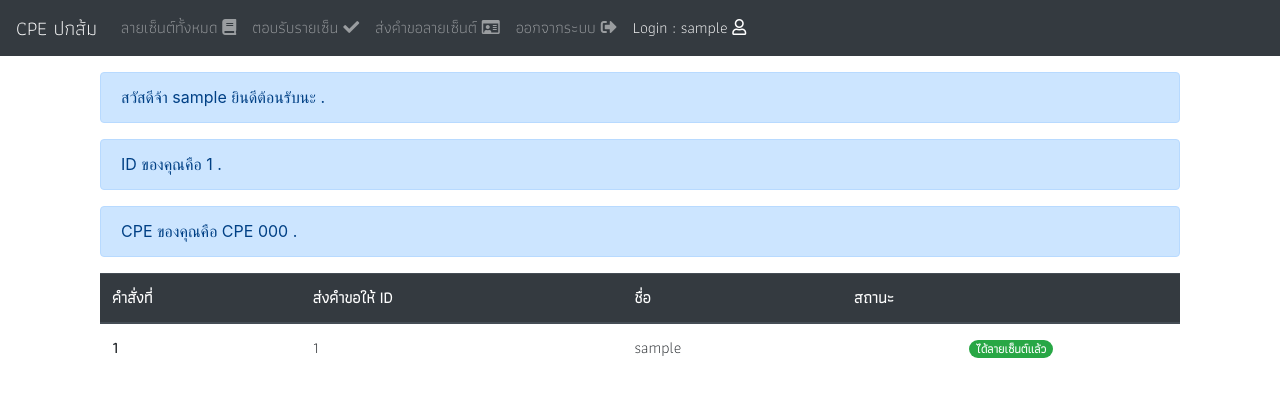
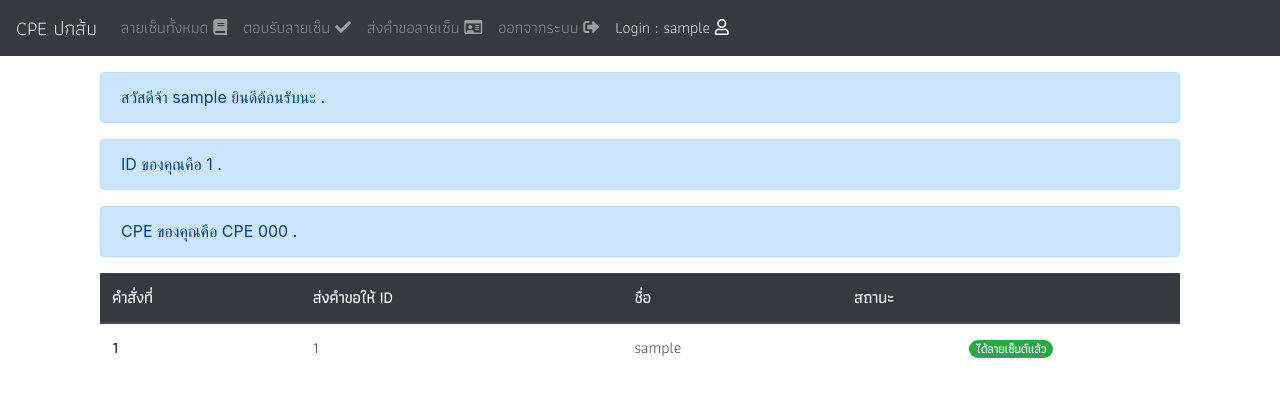
Before and after one commit to aonreport2/newcpebook, a Django app: page /appsend in a window 1280 px wide. Shown: the top 397 px of the page. Run offline with Django 3.2, Linux system fonts and the light colour scheme; a user stored in the database is signed in; tables that the repository leaves empty hold one stand-in row (values such as "Sample post"); some libraries are stand-ins or nearby versions.

Commit message:
Edit html

```diff
--- a/templates/index.html
+++ b/templates/index.html
@@ -67,7 +67,7 @@ c.parentNode.insertBefore(cp, c); })(); </script>
 
 
 <!--start footer-->
-<p align="center"> ลิขสิทธิ์ วิศวกรรมคอมพิวเตอร์ ศรีราชา ไม่อนุญาติ ให้ แก้ไข ทำซ้ำ ดัดแปลง   </p>
+<p align="center"> ลิขสิทธิ์ โดย มหาวิทยาลัยเกษตรศษสตร์ คณะ วิศวกรรมศาสตร์ สาชา วิศวกรรมคอมพิวเตอร์  ศรีราชา ไม่อนุญาติ ให้ แก้ไข ทำซ้ำ ดัดแปลง   </p>
 <!--end footer-->
 
 
--- a/templates/layout2.html
+++ b/templates/layout2.html
@@ -35,14 +35,14 @@
   <div class="collapse navbar-collapse" id="navbarSupportedContent">
     <ul class="navbar-nav mr-auto">
       <li class="nav-item ">
-        <a class="nav-link" href="appsend">ลายเซ็นต์ทั้งหมด <span class="sr-only">(current)</span><i class="fas fa-book"></i></a>
+        <a class="nav-link" href="appsend">ลายเซ็นทั้งหมด <span class="sr-only">(current)</span><i class="fas fa-book"></i></a>
       </li>
          <li class="nav-item ">
-        <a class="nav-link" href="confirmlic">ตอบรับรายเซ็น <span class="sr-only">(current)</span>  <i class="fas fa-check"></i></a>
+        <a class="nav-link" href="confirmlic">ตอบรับลายเซ็น <span class="sr-only">(current)</span>  <i class="fas fa-check"></i></a>
       </li>
 
         <li class="nav-item">
-        <a class="nav-link" href="license"> ส่งคำขอลายเซ็นต์  <i class="far fa-id-card"></i></a>
+        <a class="nav-link" href="license"> ส่งคำขอลายเซ็น  <i class="far fa-id-card"></i></a>
       </li>
 
       <li class="nav-item">
--- a/templates/login1_2.html
+++ b/templates/login1_2.html
@@ -19,9 +19,9 @@
 <form action="setpassword" method="post">
         {% csrf_token %}
     <div class="form-group">
-        <h2><label for ="" > ตั้งรหัสผ่านจ้า กรอกตรงนี้นะ  </label></h2>
+        <h2><label for ="" > ตั้งรหัสผ่าน กรอกตรงนี้นะ  </label></h2>
     <label for="">ID:</label>
-  <input type="text" class="form-control"  name="userid" value= {{ userid }} ><br><br>
+  <input type="text" class="form-control"  name="userid" value= {{ userid }} disabled ><br><br>
         <label for="">PASSWORD:</label>
    <input type="password" class="form-control" name="password">
     <input type="submit" value="ส่งเลย" class="btn btn-primary">
```
